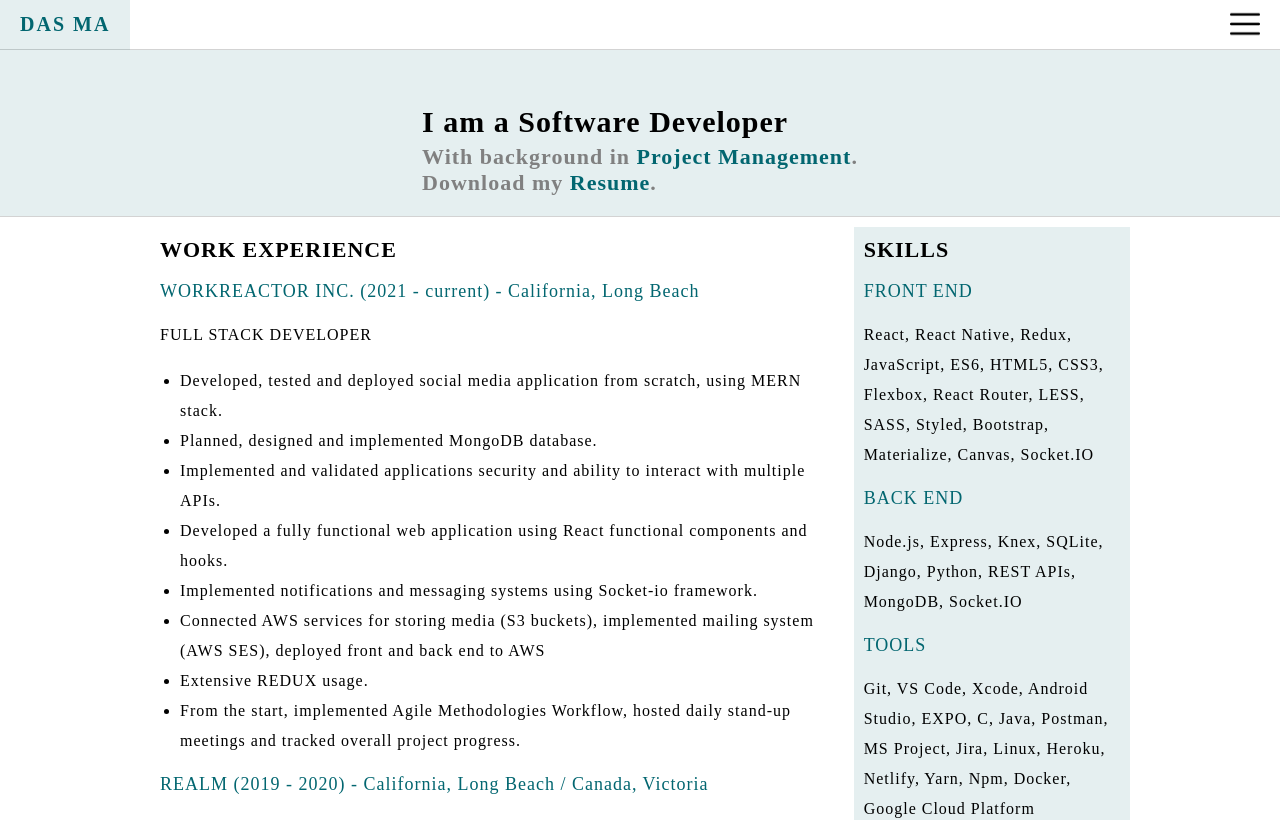
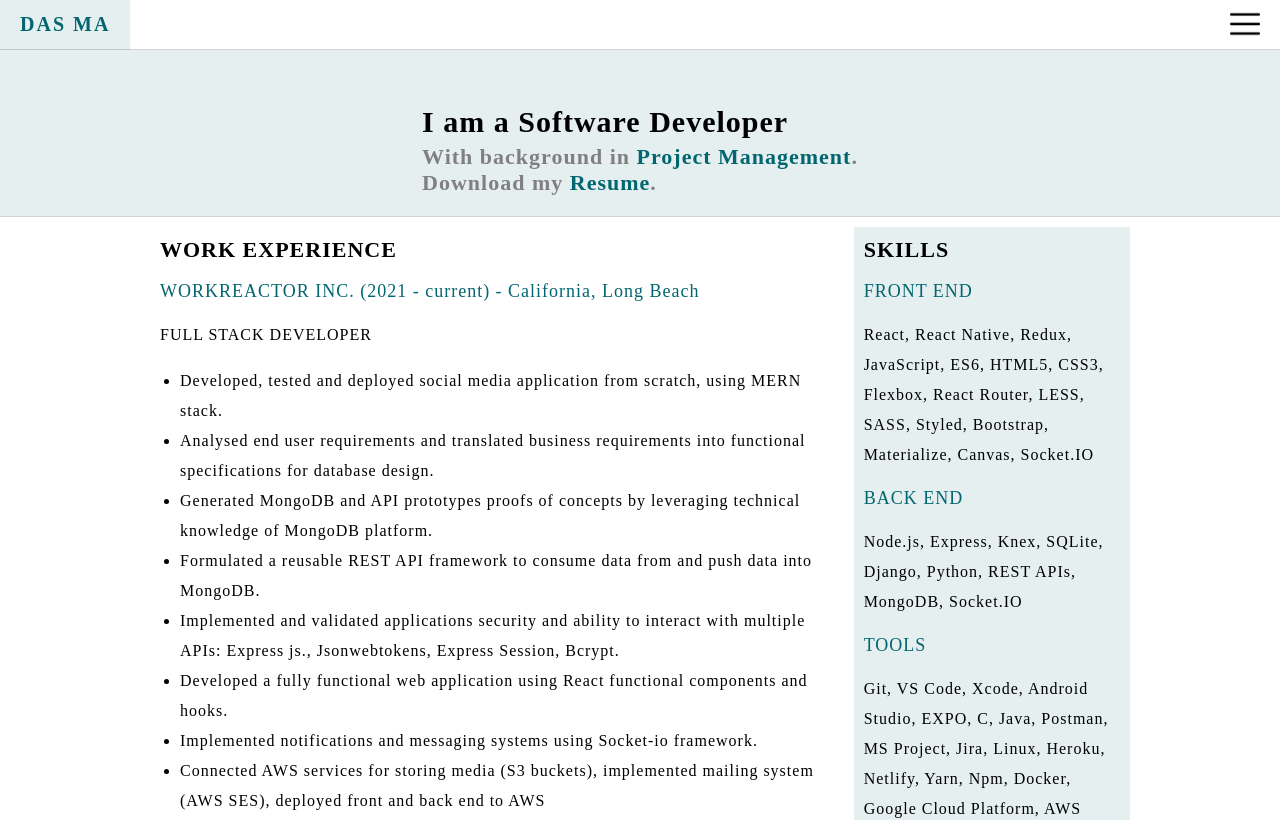
Before and after one commit to DasGMA/dasma, a React (Create React App) app: page /resume in a window 1280 px wide. Shown: the top 820 px of the page. Built offline with nearby package versions, Linux system fonts and the light colour scheme.

Commit message:
little changes.

```diff
--- a/src/Components/Resume.js
+++ b/src/Components/Resume.js
@@ -14,8 +14,10 @@ export default function Resume() {
                         <p>FULL STACK DEVELOPER</p>
                         <ul>
                             <li>Developed, tested and deployed social media application from scratch, using MERN stack.</li>
-                            <li>Planned, designed and implemented MongoDB database.</li>
-                            <li>Implemented and validated applications security and ability to interact with multiple APIs.</li>
+                            <li>Analysed end user requirements and translated business requirements into functional specifications for database design.</li>
+                            <li>Generated MongoDB and API prototypes proofs of concepts by leveraging technical knowledge of MongoDB platform.</li>
+                            <li>Formulated a reusable REST API framework to consume data from and push data into MongoDB.</li>
+                            <li>Implemented and validated applications security and ability to interact with multiple APIs: Express js., Jsonwebtokens, Express Session, Bcrypt.</li>
                             <li>Developed a fully functional web application using React functional components and hooks.</li>
                             <li>Implemented notifications and messaging systems using Socket-io framework.</li>
                             <li>Connected AWS services for storing media (S3 buckets), implemented mailing system (AWS SES), deployed front and back end to AWS</li>
@@ -56,7 +58,7 @@ export default function Resume() {
                         <h3>BACK END</h3>
                         <p>Node.js, Express, Knex, SQLite, Django, Python, REST APIs, MongoDB, Socket.IO</p>
                         <h3>TOOLS</h3>
-                        <p>Git, VS Code, Xcode, Android Studio, EXPO, C, Java, Postman, MS Project, Jira, Linux, Heroku, Netlify, Yarn, Npm, Docker, Google Cloud Platform</p>
+                        <p>Git, VS Code, Xcode, Android Studio, EXPO, C, Java, Postman, MS Project, Jira, Linux, Heroku, Netlify, Yarn, Npm, Docker, Google Cloud Platform, AWS</p>
                         <h2>EDUCATION</h2>
                         <h3>LAMBDA SCHOOL</h3>
                         <p>(2018 - 2019)
```
Also changed, not shown: 1 other file (tests, documents, lock files or other folders).
